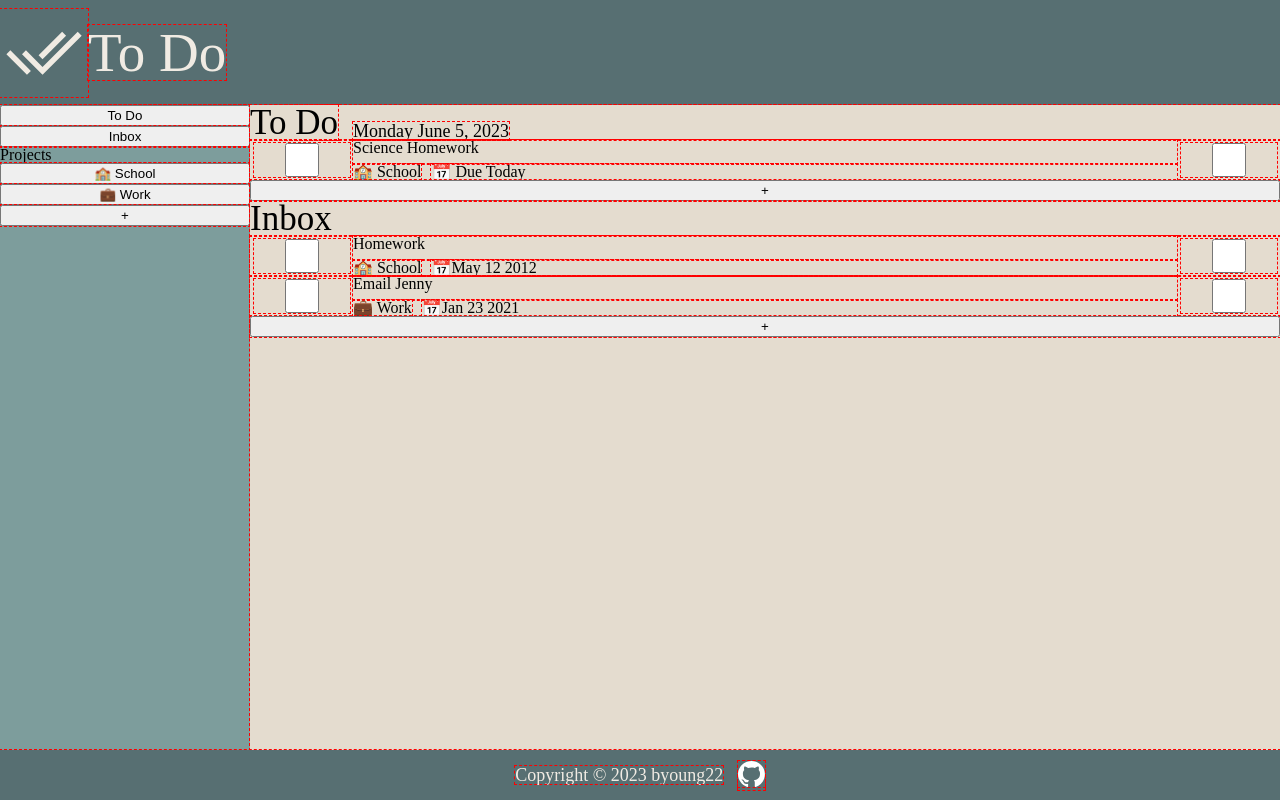
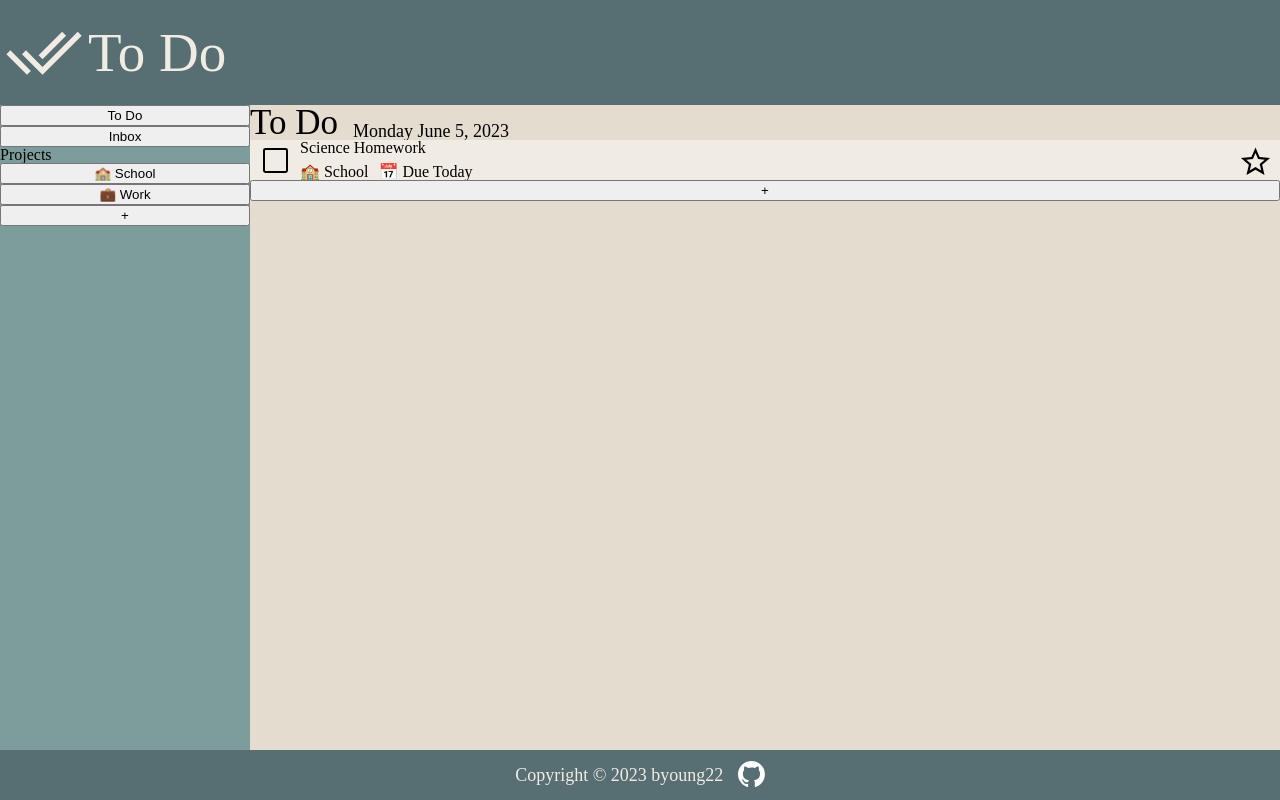
Before and after one commit to byoung22/todo, a website built with webpack: page dist/index.html in a window 1280 px wide. Built offline with nearby package versions, Linux system fonts and the light colour scheme.

Commit message:
Added delete and star

```diff
--- a/src/render.js
+++ b/src/render.js
@@ -1,7 +1,6 @@
 import List from "./projects";
 import format from 'date-fns/format';
-import differenceInDays from 'date-fns/differenceInDays';
-import differenceInHours from 'date-fns/differenceInHours'
+import differenceInHours from 'date-fns/differenceInHours';
 import formatDistanceStrict from 'date-fns/formatDistanceStrict';
 import compareDesc from 'date-fns/compareDesc';
 
@@ -18,7 +17,7 @@ list.addTask('Homework', 'math hw', new Date('2012-05-12'), '🏫 School', false
 list.addTask('Science Homework', 'math hw', new Date(), '🏫 School', true);
 list.addTask('Email Jenny', 'Ask about reports', new Date('2021-01-23'), '💼 Work', false);
 
-let currentPage = 'inbox';
+let currentPage = 'To Do';
 
 const taskUI = {
     alltasks: [],
@@ -28,74 +27,89 @@ const taskUI = {
         this.dateDisplay = document.querySelector('#date-string');
         this.tasksList = document.querySelector('#tasks');
         this.inboxList = document.querySelector('#inboxs');
+        this.inboxTitle = document.querySelector('#inbox');
+        this.taskTitle = document.querySelector('#task-title');
     },
     displayDate: function() {
         this.dateDisplay.textContent = format((new Date()), 'iiii MMMM d, y');
     },
+    displayTitle: function(page) {
+        if (page === 'Inbox') {
+            this.inboxTitle.classList.remove('hidden');
+            this.taskTitle.textContent = 'To Do';
+        } else {
+            this.inboxTitle.classList.add('hidden');
+            this.taskTitle.textContent = page;
+        }
+    },
     displayTasks: function(page) {
         this.alltasks = [];
         this.inbox = [];
+
         this.tasksList.textContent = '';
         this.inboxList.textContent = '';
 
-        // Update tasks to display and display the tasks
-        if (page === 'todo') {
+        // If page is on To Do or Inbox
+        if (page === 'To Do' || page === 'Inbox') {
             Object.values(list.storage).forEach(task => {
                 if (task['todo'])this.alltasks.push(task);
-            });
-            this.alltasks.sort((a, b) => compareDesc(a.date, b.date));
-        }
-
-        if (page === 'inbox') {
-            Object.values(list.storage).forEach(task => {
-                if (task['todo']) {
-                    this.alltasks.push(task);
-                } else {
-                    // The rest of tasks that are not planned to do
-                    this.inbox.push(task);
+                if (page === 'Inbox') {
+                    if (!task['todo'])this.inbox.push(task);
                 }
             });
-            this.alltasks.sort((a, b) => compareDesc(a.date, b.date));
-
-            this.inbox.forEach(object => {
-                this.createCard(object, this.inboxList);
+        } else {
+            // Else page is on a project
+            Object.values(list.storage).forEach(task => {
+                if (task['project'] === page)this.alltasks.push(task);
             });
         }
 
-        list.projects.forEach(project => {
-            if (page === project) {
-                Object.values(list.storage).forEach(task => {
-                    if (task['project'] === project)this.alltasks.push(task);
-                });
-                this.alltasks.sort((a, b) => compareDesc(a.date, b.date));
-            }
+        // Sort tasks by date
+        this.alltasks.sort((a, b) => compareDesc(a.date, b.date));
+        this.inbox.sort((a, b) => compareDesc(a.date, b.date));
+
+        // Populate the UI with the alltasks and inbox values
+        this.inbox.forEach(object => {
+            this.createCard(object, this.inboxList);
         });
-
         this.alltasks.forEach(object => {
             this.createCard(object, this.tasksList);
         });
-
     },
     createCard: function(object, parent) {
         const card = document.createElement('div');
+        const check = document.createElement('input');
+        const title = document.createElement('p');
+        const info = document.createElement('div');
+        const project = document.createElement('p');
+        const star = document.createElement('input');
+        const trash = document.createElement('button');
+
         card.classList.add('card');
         parent.appendChild(card);
 
-        const check = document.createElement('input');
+
         check.setAttribute('type', 'checkbox');
         check.classList.add('check');
+        check.addEventListener('click', ()=> {
+            object['check'] = check.checked;
+            if (check.checked) {
+                star.classList.add('hidden');
+                trash.classList.remove('hidden');
+            } else {
+                star.classList.remove('hidden');
+                trash.classList.add('hidden');
+            }
+        });
         card.appendChild(check);
 
-        const title = document.createElement('p');
         title.textContent = object['title'];
         title.classList.add('title');
         card.appendChild(title);
 
-        const info = document.createElement('div');
         info.classList.add('info');
         card.appendChild(info);
 
-        const project = document.createElement('p');
         if (object['project'] !== 'None') {
             project.textContent = object['project'];
             project.classList.add('project');
@@ -104,48 +118,85 @@ const taskUI = {
         // If date is within a week, display in words
         if (object['date']) {
             const date = document.createElement('p');
-            const result = Math.floor(differenceInHours(today, object['date'])/24)|0;
-            if (result === 0) {
+            const difference = Math.floor(differenceInHours(today, object['date'])/24)|0;
+            if (difference === 0) {
                 date.textContent = '📅 Due Today';
-            } else if (result === -1) {
+            } else if (difference > 0) {
+                date.textContent = '📅' + format(object['date'], 'MMM d y');
+                date.classList.add('late');
+            } else if (difference === -1) {
                 date.textContent = '📅 Due Tomorrow';
-            } else if (result < 7) {
-                date.textContent = '📅' + formatDistanceStrict(today, object['date'], {unit: 'day', roundingMethod: 'floor'});
+            } else if (difference > -7) {
+                date.textContent = '📅 Due in ' + -difference + ' days';
             } else {
-                date.textContent = '📅' + format(object['date'], 'MMM d y')
+                date.textContent = '📅' + format(object['date'], 'MMM d y');
             }
             date.classList.add('date');
             info.appendChild(date);
         }
 
-        const star = document.createElement('input');
         star.setAttribute('type', 'checkbox');
         star.classList.add('star');
+        star.addEventListener('click', ()=> {
+            object['important'] = star.checked;
+        });
         card.appendChild(star);
+
+        trash.classList.add('trash');
+        trash.classList.add('hidden');
+        trash.addEventListener('click', () => {
+            list.delTask(object.title);
+            this.taskRender();
+        });
+        card.appendChild(trash);
+
+        // If checked hide star and show trash
+        if (object['checked']) {
+            star.classList.add('hidden');
+            trash.classList.remove('hidden');
+        }
+    },
+    cardEvents: function() {
+
     },
     taskRender: function() {
         this.taskDOM();
         this.displayDate();
         this.displayTasks(currentPage);
+        this.displayTitle(currentPage);
+        this.taskDOM();
     }
 }
 
 const navUI = {
     navDOM: function() {
         this.navProj = document.querySelector('#projects');
+        this.inbox = document.querySelector('inbox');
+        this.buttons = document.querySelectorAll('#nav-button');
     },
     navProject: function() {
         this.navProj.textContent = '';
         list.projects.forEach(project => {
             if (project === 'None') return;
-            let button = document.createElement('button');
+            const button = document.createElement('button');
+            button.setAttribute('id', 'nav-button');
             button.textContent = project;
             this.navProj.appendChild(button);
+        });
+        this.navDOM();
+    },
+    navButtonLogic: function() {
+        this.buttons.forEach(button => {
+            button.addEventListener('click', () => {
+                currentPage = button.textContent;
+                taskUI.taskRender();
+            })
         });
     },
     navRender: function() {
         this.navDOM();
         this.navProject();
+        this.navButtonLogic();
     },
 }
 
@@ -254,8 +305,6 @@ const formUI = {
     },
 }
 
-
-
 export default function renderUI() {
     formUI.formRender();
     navUI.navRender();
--- a/src/styles.css
+++ b/src/styles.css
@@ -2,7 +2,6 @@
    v2.0 | 20110126
    License: none (public domain)
 */
-
 html, body, div, span, applet, object, iframe,
 h1, h2, h3, h4, h5, h6, p, blockquote, pre,
 a, abbr, acronym, address, big, cite, code,
@@ -49,7 +48,7 @@ table {
 
 * {
     box-sizing: border-box;
-    outline: 1px red dashed;
+    /*outline: 1px red dashed;*/
     --main-bg-color: rgb(87, 111, 114);
     --side-bg-color: rgb(125, 157, 156);
     --content-bg-color: rgb(228, 220, 207);
@@ -108,7 +107,8 @@ main {
             #inboxs {
                 .card {
                     display: grid;
-                    grid-template: 3fr 2fr / 1fr 8fr 1fr;
+                    grid-template: 3fr 2fr / 50px 8fr 50px;
+                    background-color: var(--secondary-bg-color);
 
                     .check{
                         grid-row: 1 / span 2;
@@ -130,6 +130,12 @@ main {
                     .star{
                         grid-row: 1 / span 2;
                         grid-column: 3;
+                    }
+                    .trash {
+                        grid-row: 1 / span 2;
+                        grid-column: 3;
+                        background: no-repeat center url(./pics/trash.svg);
+                        background-size: 30px;
                     }
                 }
             }
@@ -203,3 +209,58 @@ form {
         font-size: 20px;
     }
 }
+
+/* Checkbox stylizing */
+.check {
+    position: relative;
+    appearance: none;
+    background-color: var(--secondary-bg-color);
+    font: inherit;
+    color: currentColor;
+    width: 25px;
+    height: 25px;
+    border: 0.15em solid currentColor;
+    border-radius: 0.15em;
+    margin: auto;
+}
+.check::before {
+    content: "";
+    position: absolute;
+    top: 50%;
+    left: 50%;
+    transform: translate(-50%, -50%) scale(0);
+    background-color: black;
+    width: 15px;
+    height: 15px;
+    clip-path: polygon(14% 44%, 0 65%, 50% 100%, 100% 16%, 80% 0%, 43% 62%);
+    transition: 120ms transform ease-in-out;
+}
+.check:checked::before {
+    transform: translate(-50%, -50%) scale(1);
+}
+
+.star {
+    position: relative;
+    appearance: none;
+    background: no-repeat url('./pics/star.svg');
+    background-size: 35px 35px;
+    width: 35px;
+    height: 35px;
+    margin: auto;
+}
+.star::before {
+    content: "";
+    position: absolute;
+    top: calc(50% + 7px);
+    left: calc(50% + 5px);
+    transform: translate(-60%, -60%) scale(0);
+    background-color: black;
+    width: 35px;
+    height: 35px;
+    background: no-repeat url('./pics/star-fill.svg');
+    background-size: 24px 24px;
+    transition: 120ms transform ease-in-out;
+}
+.star:checked::before {
+    transform: translate(-50%, -50%) scale(1);
+}
```
Also changed, not shown: dist/14aeeb69b1dbcb84e310.svg (added), dist/7ca41fa5df2fcc5d6ab8.svg (added), dist/eac1a29b0fcadff53187.svg (added), dist/f5ddebb09896a352b8f4.svg (added), dist/f73819bf331f1632cf97.svg (added), dist/f81f8f568603a82c367a.svg (added), dist/fb8ec2ee1636eeeccb52.svg (added), dist/index.html, dist/main.js, src/pics/star-fill.svg (added), src/pics/star.svg (added), src/pics/trash.svg (added).
